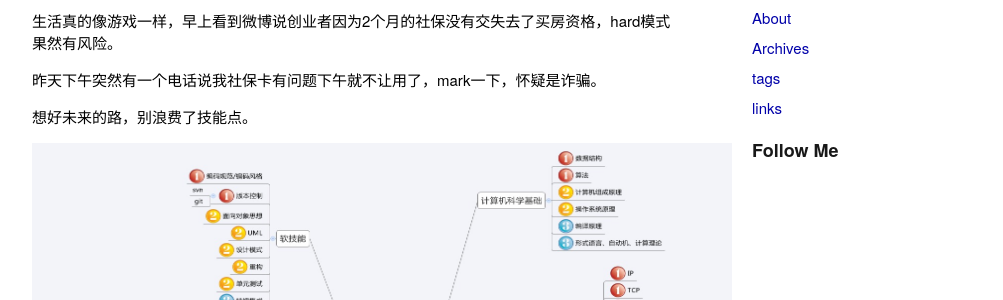
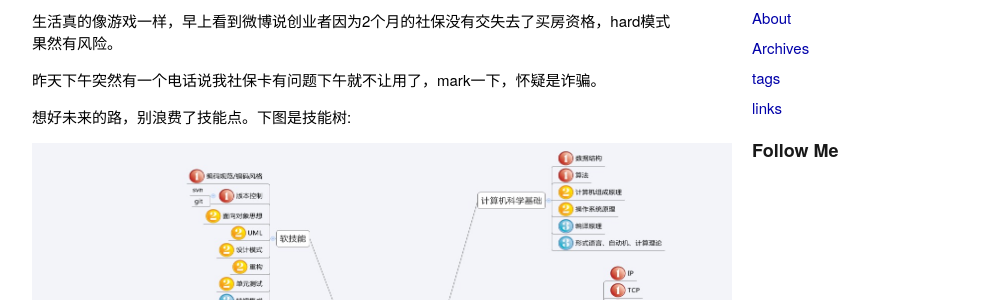
Before and after one commit to utwodownson/utwodownson.github.com, a Jekyll site: the page built from _posts/2013-04-18-the-skill.md, in a window 1280 px wide. Shown: the part 162-462 px from the top of the page, without its empty margins (138-1141 px from the left). Built offline with Jekyll 4.4.1, drawn with Linux system fonts in a browser that asks for light colours; Markdown is read by kramdown in place of the engine named in the settings; comment, search, counter and statistics services are not loaded.

Commit message:
4.18 blog

```diff
--- a/_posts/2013-04-18-the-skill.md
+++ b/_posts/2013-04-18-the-skill.md
@@ -8,6 +8,8 @@ date: 2013-04-18 09:49
 
 昨天下午突然有一个电话说我社保卡有问题下午就不让用了，mark一下，怀疑是诈骗。
 
-想好未来的路，别浪费了技能点。
+想好未来的路，别浪费了技能点。下图是技能树:
+
+<!--break-->
 
 <img src="/images/skill.jpg"  alt="互联网程序员技能树" height="700" width="700"/>
```
